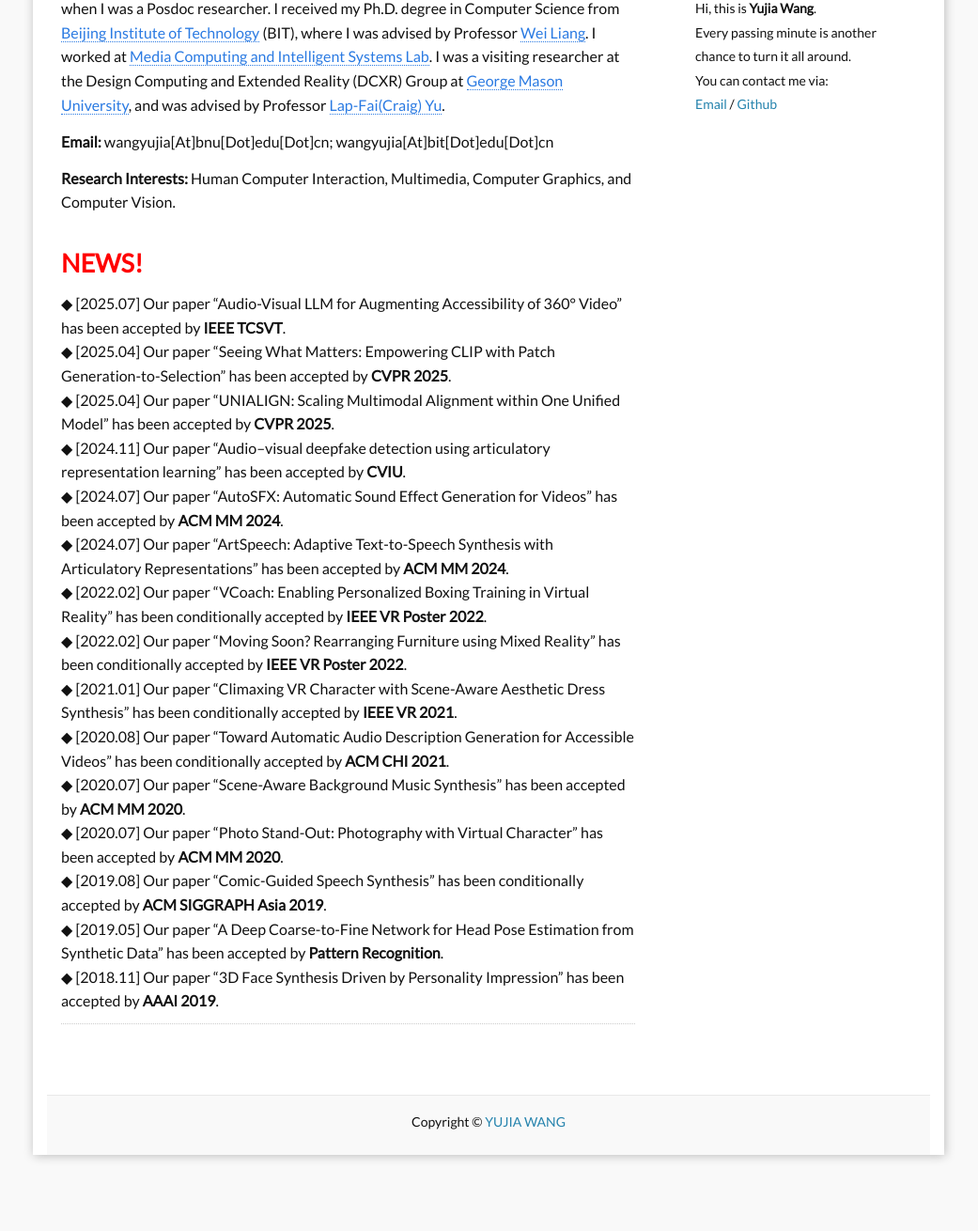
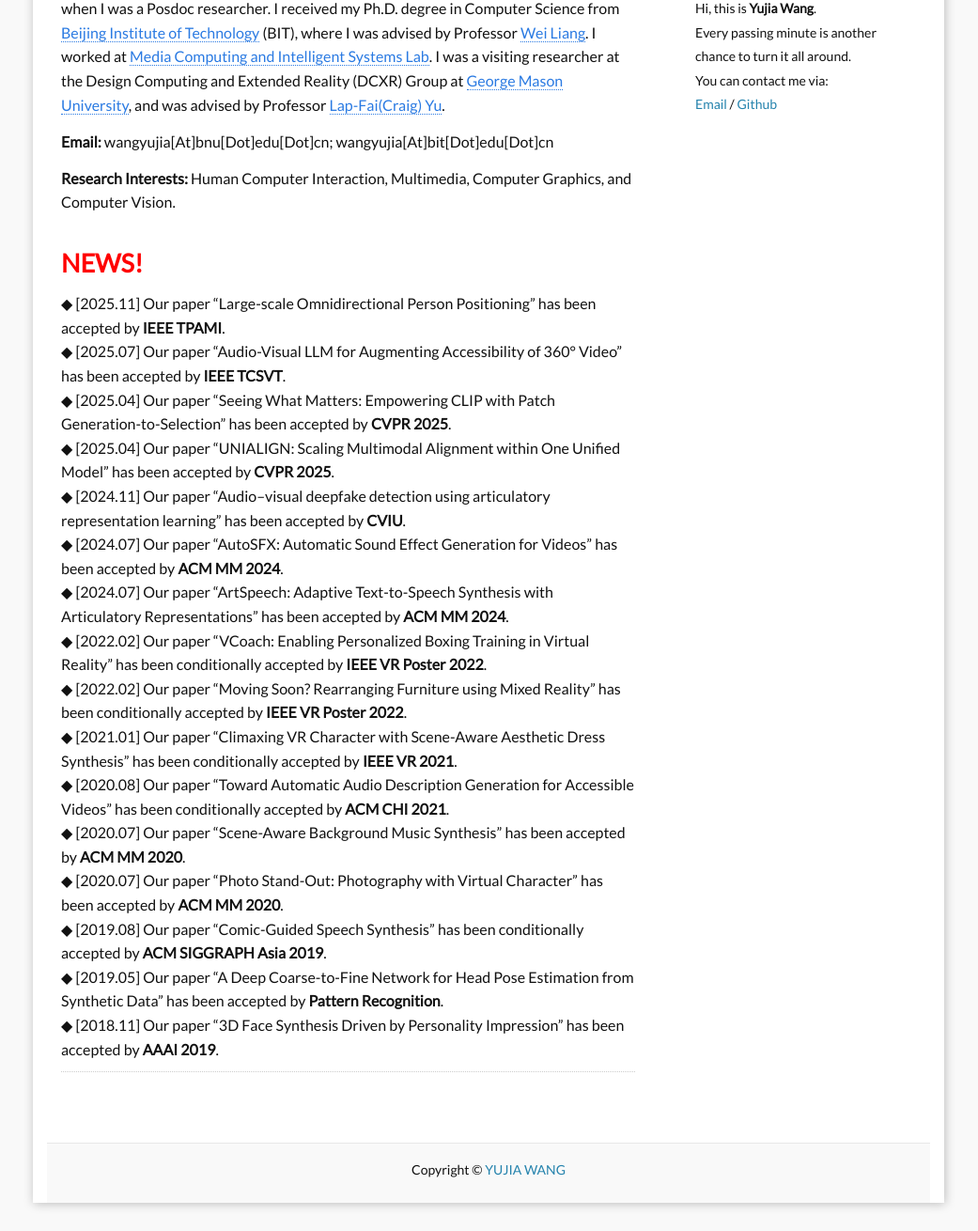
Before and after one commit to bitwangyujia/research, a Jekyll site: the page built from _posts/2013-10-10-milu.md, in a window 1280 px wide, cut to the strip 367-1677 px from the top of the page. Shown: the whole strip at 94% size, without its empty margins (120-1161 px from the left). Built offline with Jekyll 4.4.1, drawn with Linux system fonts in a browser that asks for light colours; before the commit the page ends 1626 px from its top, so only the background shows below that.

Commit message:
Update 2013-10-10-milu.md

```diff
--- a/_posts/2013-10-10-milu.md
+++ b/_posts/2013-10-10-milu.md
@@ -29,6 +29,8 @@ and was advised by Professor [Lap-Fai(Craig) Yu](https://craigyuyu.github.io/hom
 
 <span style="color:red;font-size:27px"><strong>NEWS!</strong></span>
 
+◆ [2025.11] Our paper “Large-scale Omnidirectional Person Positioning” has been accepted by **IEEE TPAMI**.
+<br>
 ◆ [2025.07] Our paper “Audio-Visual LLM for Augmenting Accessibility of 360° Video” has been accepted by **IEEE TCSVT**.
 <br>
 ◆ [2025.04] Our paper “Seeing What Matters: Empowering CLIP with Patch Generation-to-Selection” has been accepted by **CVPR 2025**.
```
